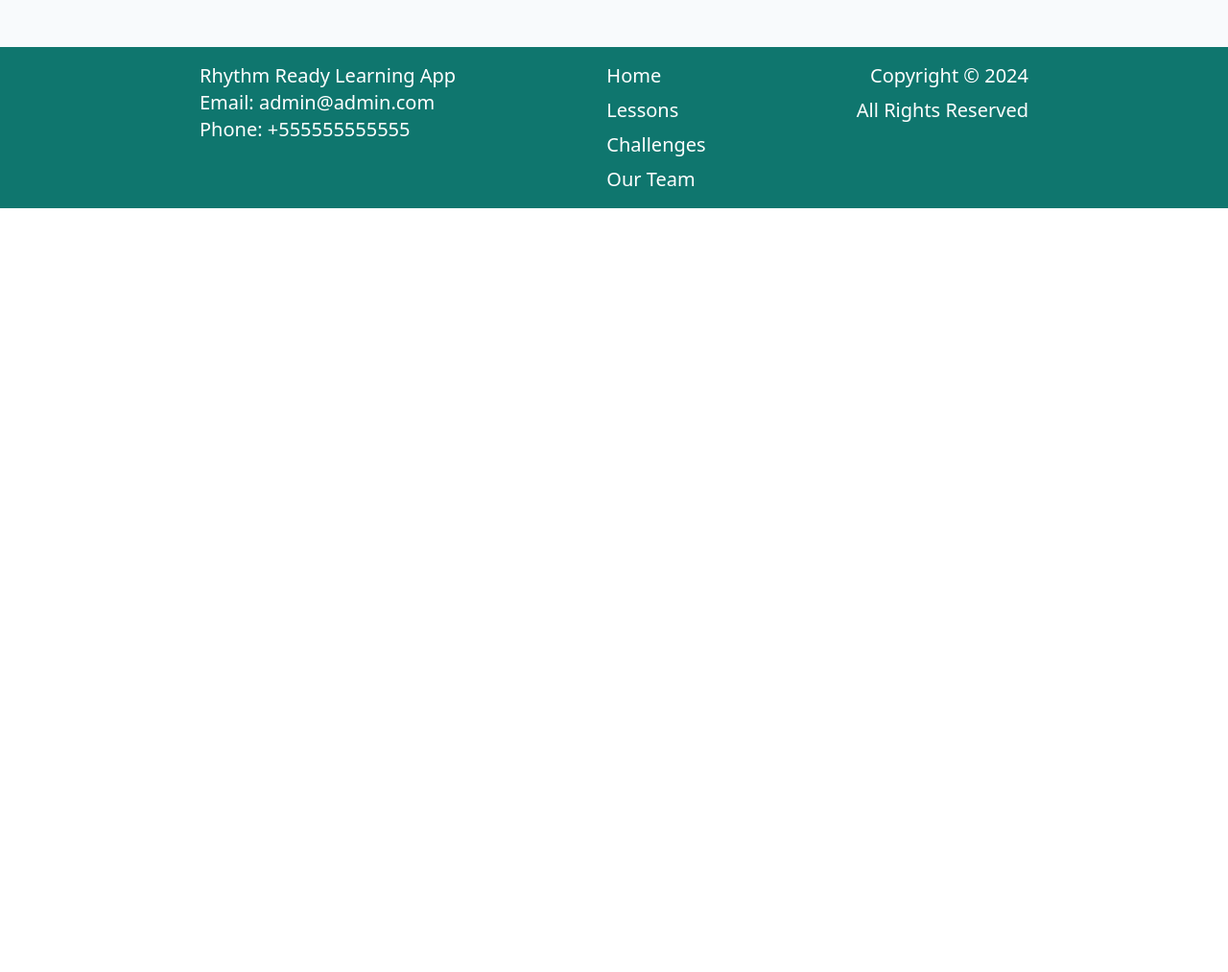
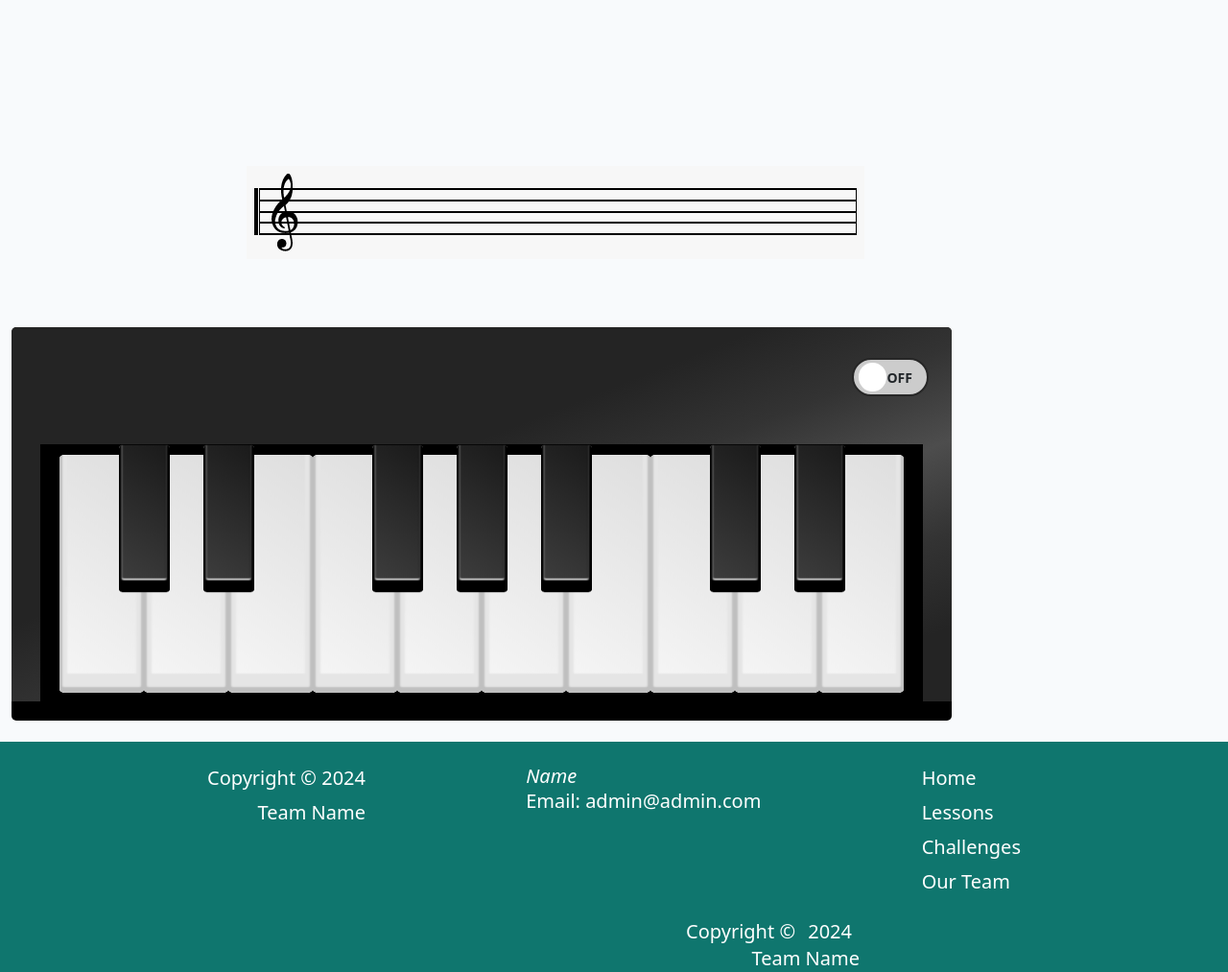
Before and after one commit to viktor-codes/classical_music_hackathon, a Django app: page / in a window 1280 px wide. Shown: the part 835-1848 px from the top of the page at 96% size. Before the commit the page ends 1052 px from the top, so only its background shows below. Run offline with Django 5.2, Linux system fonts and the light colour scheme; style sheets or scripts are compiled from the project's sources; some libraries are stand-ins or nearby versions.

Commit message:
Add piano html, css and js, with a little work on footer and added bootstrap

```diff
--- /dev/null
+++ b/static/css/piano.css
@@ -0,0 +1,201 @@
+body {
+    background: #333333;
+    font-family: 'Noto Serif', serif;
+    -webkit-font-smoothing: antialiased;
+    text-align: center;
+  }
+
+  header {
+    position: relative;
+    margin: 30px 0;
+  }
+
+  h1 {
+    color: #fff;
+    font-size: 50px;
+    font-weight: 400;
+    letter-spacing: 0.18em;
+    text-transform: uppercase;
+    margin: 0;
+  }
+
+  h2 {
+    color: #fff;
+    font-size: 24px;
+    font-style: italic;
+    font-weight: 400;
+    margin: 0 0 30px;
+  }
+
+  .music-wrapper {
+    position: relative;
+  }
+
+  .music-wrapper img{
+    background-color: #F7F7F7;
+    padding: 0.5rem;
+  }
+
+  .nowplaying {
+    width: 50px;
+    min-height: 120px;
+    font-size: 120px;
+    line-height: 1;
+    color: #000;
+    perspective: 100px;
+    transition: all .07s ease;
+  }
+
+  .keyboard {
+    width: 100%;
+    max-width: 980px;
+    height: 410px;
+    background-color: #242424;
+    background-image: linear-gradient(to bottom right, #242424 40%, #333333, #4d4d4d, #333333, #242424 90%);
+    border-radius: 5px;
+    border-bottom: 20px solid #000;
+    padding-top: 2rem;
+  }
+
+  .keys {
+    width: 100%;
+    max-width: 880px;
+    height: 350px;
+    position: relative;
+    display: block;
+    margin: 10px auto 0;
+  }
+
+  .keys::after {
+    content: '';
+    width: 140%;
+    max-width: 920px;
+    height: 282px;
+    position: absolute;
+    display: block;
+    background-color: #000;
+    margin-top: 40px;
+    margin-left: -20px;
+  }
+
+  .key {
+    position: relative;
+    display: block;
+    border-radius: 5px;
+    box-sizing: border-box;
+    line-height: 70px;
+    transform-style: preserve-3d;
+    transform: rotateX(45deg);
+    transition: all .07s ease;
+    z-index: 2;
+  }
+
+  .key:not(.sharp) {
+    width: 10%;
+    height: 100%;
+    float: left;
+    background: #F7F7F7;
+    background: linear-gradient(45deg, #F7F7F7 0%, #dedede 100%);
+    box-shadow: 0 -5px 2px 3px #bfbfbf inset, 0 -20px 2px 8px #e5e5e5 inset;
+    line-height: 6rem;
+  }
+
+  .key.sharp {
+    width: 6%;
+    height: 62%;
+    position: absolute;
+    top: 0;
+    box-shadow: -3px -5px 3px #000 inset, 0 -15px 2px 3px #000 inset,
+      0 -17px 2px 3px #fff inset;
+    background: linear-gradient(45deg, #404040 0%, #1a1a1a 100%);
+    color: #eee;
+    line-height: 4rem;
+    margin-top: 1%;
+    z-index: 3;
+  }
+
+  .key[data-key="87"] {
+    left: 7%;
+  }
+
+  .key[data-key="69"] {
+    left: 17%;
+  }
+
+  .key[data-key="84"] {
+    left: 37%;
+  }
+
+  .key[data-key="89"] {
+    left: 47%;
+  }
+
+  .key[data-key="85"] {
+    left: 57%;
+  }
+
+  .key[data-key="79"] {
+    left: 77%;
+  }
+
+  .key[data-key="80"] {
+    left: 87%;
+  }
+
+  .playing {
+    transform: translateY(5px) rotateX(43deg);
+  }
+
+  .hints {
+    width: 100%;
+    position: absolute;
+    bottom: 7px;
+    display: block;
+    font-size: 20px;
+    opacity: 0;
+    transition: opacity 0.3s ease-out;
+  }
+
+  .keys.hints-active .hints {
+    opacity: 1;
+  }
+
+  .toggle-wrapper {
+    width: 80px;
+    display: flex;
+    align-items: center;
+    justify-content: space-between;
+    background-color: #ccc;
+    border-radius: 20px;
+    border: 2px solid #272727;
+    cursor: pointer;
+    transition: background-color 0.3s;
+    padding: 3px 5px;
+  }
+
+  .toggle-wrapper .circle {
+    width: 30px;
+    height: 30px;
+    background-color: #fff;
+    border-radius: 50%;
+    transition: transform 0.3s;
+  }
+
+  .toggle-wrapper .text {
+    font-size: 14px;
+    font-weight: bold;
+    margin-right: 10px;
+    transition: margin-left 0.3s, margin-right 0.3s;
+  }
+
+  .toggle-wrapper.on {
+    background-color: #4caf50;
+  }
+
+  .toggle-wrapper.on .circle {
+    transform: translateX(40px);
+  }
+
+  .toggle-wrapper.on .text {
+    transform: translateX(-30px);
+  }
--- /dev/null
+++ b/static/js/piano.js
@@ -0,0 +1,66 @@
+const keys = document.querySelectorAll(".key"),
+  note = document.querySelector(".nowplaying"),
+  hints = document.querySelectorAll(".hints"),
+  hintButton = document.querySelector(".hint-btn"),
+  keysContainer = document.querySelector(".keys")
+
+// Function to play notes based on key press or click
+function playNoteFromKey(e) {
+  let keyCode;
+
+  if (e.type === 'keydown') {
+    keyCode = e.keyCode;
+  } else if (e.type === 'click') {
+    keyCode = e.currentTarget.getAttribute("data-key");
+  }
+
+  const audio = document.querySelector(`audio[data-key="${keyCode}"]`);
+  const key = document.querySelector(`.key[data-key="${keyCode}"]`);
+
+  if (!audio) return;
+
+  const keyNote = key.getAttribute("data-note");
+  key.classList.add("playing");
+  note.innerHTML = keyNote;
+  audio.currentTime = 0;
+  audio.play();
+
+}
+
+// Remove playing class after transition ends
+function removeTransition(e) {
+  if (e.propertyName !== "transform") return;
+  this.classList.remove("playing");
+}
+
+// Add a click event to each key element
+keys.forEach(key => {
+  key.addEventListener("click", playNoteFromKey);
+  key.addEventListener("transitionend", removeTransition);
+});
+
+// Play note on key down
+window.addEventListener("keydown", playNoteFromKey);
+
+// Toggle hints visibility and button on and off text
+function toggleHints() {
+  keysContainer.classList.toggle("hints-active");
+
+  const textElement = hintButton.querySelector('.text');
+
+  if (keysContainer.classList.contains("hints-active")) {
+    hintButton.classList.add("active");
+    textElement.textContent = "ON";
+    hintButton.classList.add("on");
+  } else {
+    hintButton.classList.remove("active");
+    textElement.textContent = "OFF";
+    hintButton.classList.remove("on");
+  }
+}
+
+hintButton.addEventListener("click", toggleHints);
+
+hints.forEach((hint, index) => {
+  hint.style.transitionDelay = `${index * 50}ms`;
+});
--- a/templates/base.html
+++ b/templates/base.html
@@ -30,7 +30,9 @@
 		/>
 
 		<meta name="author" content="team_3" />
+
 		{% endblock %}
+
 
 		<!-- Block for core CSS styles -->
 		{% block core_css %}
@@ -39,7 +41,19 @@
 		{% endblock %}
 
 		<!-- Block for extra CSS styles -->
-		{% block extra_css %}{% endblock %}
+		{% block extra_css %}
+		<link rel="stylesheet" href="{% static 'css/piano.css' %}" />
+
+		<!-- Global Bootstrap link -->
+		<link
+		href="https://cdn.jsdelivr.net/npm/bootstrap@5.3.2/dist/css/bootstrap.min.css"
+		rel="stylesheet"
+		integrity="sha384-T3c6CoIi6uLrA9TneNEoa7RxnatzjcDSCmG1MXxSR1GAsXEV/Dwwykc2MPK8M2HN"
+		crossorigin="anonymous"
+	  />
+
+	  <link rel="stylesheet" href="https://cdn.jsdelivr.net/npm/bootstrap-icons@1.11.3/font/bootstrap-icons.min.css" />
+		{% endblock %}
 
 		<!-- Block for core JS scripts -->
 		{% block core_js %} {% endblock %}
@@ -55,13 +69,13 @@
 		{% include 'header.html' %}
 
 		<!-- Content -->
-		<main class="max-w-4xl mx-auto">
-			{% block content %} {% include 'hero.html' %}{% endblock content %}
+		<main class="">
+			{% block content %} {% include 'index.html' %} {% include 'piano.html' %}{% endblock content %}
 		</main>
 		<!-- Footer -->
 		{% include 'footer.html' %} {% block extra_js %} {% endblock %}
 		<script src="{% static 'js/main.js' %}"></script>
-		<script></script>
+		<script src="{% static 'js/piano.js' %}"></script>
 	</body>
 	{% endblock %}
 </html>
--- a/templates/footer.html
+++ b/templates/footer.html
@@ -1,12 +1,13 @@
 <footer id="footer" class="bg-teal-700 text-white text-xl">
-	<section
-		class="max-w-4xl mx-auto p-4 flex flex-col sm:flex-row sm:justify-between"
-	>
+	<section class="max-w-4xl mx-auto p-4 flex flex-col sm:flex-row sm:justify-between">
+		<div class="flex flex-col sm:gap-2">
+			<p class="text-right">Copyright &copy; <span id="year">2024</span></p>
+			<p class="text-right">Team Name</p>
+		</div>
 		<div>
-			<h2>Rhythm Ready Learning App</h2>
+			<h2>Name</h2>
 			Email:
 			<a href="mailto:injwwkhwnkj@kjnkjfn.com">admin@admin.com</a><br />
-			Phone: <a href="tel: +555555555555">+555555555555</a>
 		</div>
 
 		<nav class="hidden md:flex flex-col gap-2" aria-label="footer">
@@ -15,9 +16,9 @@
 			<a href="#challenges" class="hover:opacity-90">Challenges</a>
 			<a href="#our_team" class="hover:opacity-90">Our Team</a>
 		</nav>
-		<div class="flex flex-col sm:gap-2">
-			<p class="text-right">Copyright &copy; <span id="year">2024</span></p>
-			<p class="text-right">All Rights Reserved</p>
-		</div>
+	</section>
+	<section class="max-w-4xl mx-autoflex flex-col sm:flex-row">
+		<p class="text-right">Copyright &copy; <span id="year" class="p-2">2024 </span></p>
+		<p class="text-right"> Team Name</p>
 	</section>
 </footer>
--- a/templates/header.html
+++ b/templates/header.html
@@ -14,7 +14,6 @@
 				></div>
 			</button>
 			<nav class="hidden md:block space-x-8 text-xl" aria-label="main">
-				<a href="{% url 'home' %}" class="hover:opacity-90">Home</a>
 				<a href="#lessons" class="hover:opacity-90">Lessons</a>
 				<a href="#challenges" class="hover:opacity-90">Challenges</a>
 				<a href="#our_team" class="hover:opacity-90">Our Team</a>
--- a/templates/hero.html
+++ /dev/null
@@ -1,25 +0,0 @@
-{% load static %}
-<section
-	id="hero"
-	class="flex flex-col-reverse justify-center sm:flex-row p-6 items-center gap-8 mb-12 scroll-mt-40 widescreen:section-min-height tallscreen:section-min-height"
->
-	<article class="sm:w-1/2">
-		<h2
-			class="max-w-md text-4xl font-bold textcenter sm:text-5xl sm:tet-left text-slate-900"
-		>
-			Unlock Your Musical Potential with
-			<span class="text-indigo-700">Rhythm Ready</span>
-			!
-		</h2>
-		<p class="max-w-md text-2xl mt-4 text-center sm:text-left text-slate-700">
-			Welcome to Rhythm Ready, your ultimate music learning companion! Whether
-			you’re a beginner looking to grasp the basics or an experienced musician
-			aiming to refine your skills, our interactive lessons and challenges make
-			learning music theory engaging and fun.
-		</p>
-		<p class="max-w-md text-2xl mt-4 text-center sm:text-left text-slate-700">
-			Think Acme Rockets.
-		</p>
-	</article>
-	<img class="w-1/2" src="{% static 'images/hero.png' %}" alt="piano" />
-</section>
--- /dev/null
+++ b/templates/index.html
@@ -0,0 +1,27 @@
+{% load static %}
+{% block content %}
+<section
+	id="hero"
+	class="flex flex-col-reverse justify-center sm:flex-row p-6 items-center gap-8 mb-12 scroll-mt-40 widescreen:section-min-height tallscreen:section-min-height"
+>
+	<article class="sm:w-1/2">
+		<h2
+			class="max-w-md text-4xl font-bold textcenter sm:text-5xl sm:tet-left text-slate-900"
+		>
+			Unlock Your Musical Potential with
+			<span class="text-indigo-700">Rhythm Ready</span>
+			!
+		</h2>
+		<p class="max-w-md text-2xl mt-4 text-center sm:text-left text-slate-700">
+			Welcome to Rhythm Ready, your ultimate music learning companion! Whether
+			you’re a beginner looking to grasp the basics or an experienced musician
+			aiming to refine your skills, our interactive lessons and challenges make
+			learning music theory engaging and fun.
+		</p>
+		<p class="max-w-md text-2xl mt-4 text-center sm:text-left text-slate-700">
+			Think Acme Rockets.
+		</p>
+	</article>
+	<img class="w-1/2" src="{% static 'images/hero.png' %}" alt="piano" />
+</section>
+{% endblock content %}
--- /dev/null
+++ b/templates/piano.html
@@ -0,0 +1,101 @@
+{% load static %}
+
+{% block content %}
+<section class="container-fluid">
+    <div class="row d-flex justify-content-center w-100">
+        <div>
+            <div class="d-flex justify-content-center mt-5">
+                <div class="music-wrapper">
+                    <img src="{% static 'images/sheet.png' %}" alt="">
+                    <div class="overlay-images"></div>
+                </div>
+                <div class="nowplaying ms-5"></div>
+            </div>
+            <div class="keyboard mt-5 ">
+
+                <div>
+                    <div class="toggle-box d-flex justify-content-end me-4">
+                        <div class="toggle-wrapper hint-btn" id="hintButton">
+                            <div class="circle"></div>
+                            <span class="text">OFF</span>
+                        </div>
+                    </div>
+                    <div class="keys-wrapper">
+                        <div class="keys">
+                            <div data-key="65" class="key" data-note="C">
+                                <span class="hints">A</span>
+                            </div>
+                            <div data-key="87" class="key sharp" data-note="C#">
+                                <span class="hints">W</span>
+                            </div>
+                            <div data-key="83" class="key" data-note="D">
+                                <span class="hints">S</span>
+                            </div>
+                            <div data-key="69" class="key sharp" data-note="D#">
+                                <span class="hints">E</span>
+                            </div>
+                            <div data-key="68" class="key" data-note="E">
+                                <span class="hints">D</span>
+                            </div>
+                            <div data-key="70" class="key" data-note="F">
+                                <span class="hints">F</span>
+                            </div>
+                            <div data-key="84" class="key sharp" data-note="F#">
+                                <span class="hints">T</span>
+                            </div>
+                            <div data-key="71" class="key" data-note="G">
+                                <span class="hints">G</span>
+                            </div>
+                            <div data-key="89" class="key sharp" data-note="G#">
+                                <span class="hints">Y</span>
+                            </div>
+                            <div data-key="72" class="key" data-note="A">
+                                <span class="hints">H</span>
+                            </div>
+                            <div data-key="85" class="key sharp" data-note="A#">
+                                <span class="hints">U</span>
+                            </div>
+                            <div data-key="74" class="key" data-note="B">
+                                <span class="hints">J</span>
+                            </div>
+                            <div data-key="75" class="key" data-note="C">
+                                <span class="hints">K</span>
+                            </div>
+                            <div data-key="79" class="key sharp" data-note="C#">
+                                <span class="hints">O</span>
+                            </div>
+                            <div data-key="76" class="key" data-note="D">
+                                <span class="hints">L</span>
+                            </div>
+                            <div data-key="80" class="key sharp" data-note="D#">
+                                <span class="hints">P</span>
+                            </div>
+                            <div data-key="186" class="key" data-note="E">
+                                <span class="hints">;</span>
+                            </div>
+                        </div>
+                    </div>
+                </div>
+            </div>
+        </div>
+    </div>
+    <audio data-key="65" src="http://carolinegabriel.com/demo/js-keyboard/sounds/040.wav"></audio>
+    <audio data-key="87" src="http://carolinegabriel.com/demo/js-keyboard/sounds/041.wav"></audio>
+    <audio data-key="83" src="http://carolinegabriel.com/demo/js-keyboard/sounds/042.wav"></audio>
+    <audio data-key="69" src="http://carolinegabriel.com/demo/js-keyboard/sounds/043.wav"></audio>
+    <audio data-key="68" src="http://carolinegabriel.com/demo/js-keyboard/sounds/044.wav"></audio>
+    <audio data-key="70" src="http://carolinegabriel.com/demo/js-keyboard/sounds/045.wav"></audio>
+    <audio data-key="84" src="http://carolinegabriel.com/demo/js-keyboard/sounds/046.wav"></audio>
+    <audio data-key="71" src="http://carolinegabriel.com/demo/js-keyboard/sounds/047.wav"></audio>
+    <audio data-key="89" src="http://carolinegabriel.com/demo/js-keyboard/sounds/048.wav"></audio>
+    <audio data-key="72" src="http://carolinegabriel.com/demo/js-keyboard/sounds/049.wav"></audio>
+    <audio data-key="85" src="http://carolinegabriel.com/demo/js-keyboard/sounds/050.wav"></audio>
+    <audio data-key="74" src="http://carolinegabriel.com/demo/js-keyboard/sounds/051.wav"></audio>
+    <audio data-key="75" src="http://carolinegabriel.com/demo/js-keyboard/sounds/052.wav"></audio>
+    <audio data-key="79" src="http://carolinegabriel.com/demo/js-keyboard/sounds/053.wav"></audio>
+    <audio data-key="76" src="http://carolinegabriel.com/demo/js-keyboard/sounds/054.wav"></audio>
+    <audio data-key="80" src="http://carolinegabriel.com/demo/js-keyboard/sounds/055.wav"></audio>
+    <audio data-key="186" src="http://carolinegabriel.com/demo/js-keyboard/sounds/056.wav"></audio>
+</section>
+<script defer typ src="{% static 'js/script.js' %}"></script>
+{% endblock %}
```
Also changed, not shown: index.html (deleted, +0 -11 lines), static/images/sheet.png (added).
